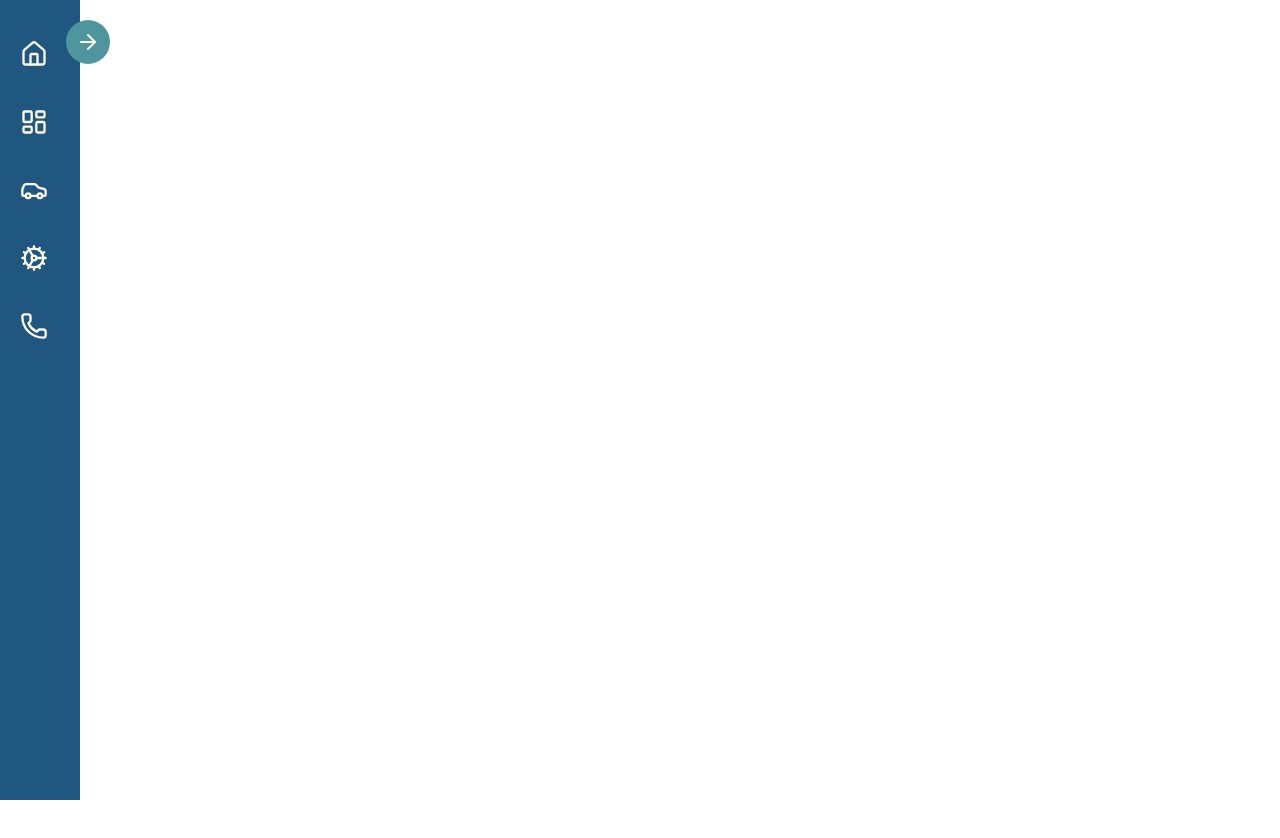
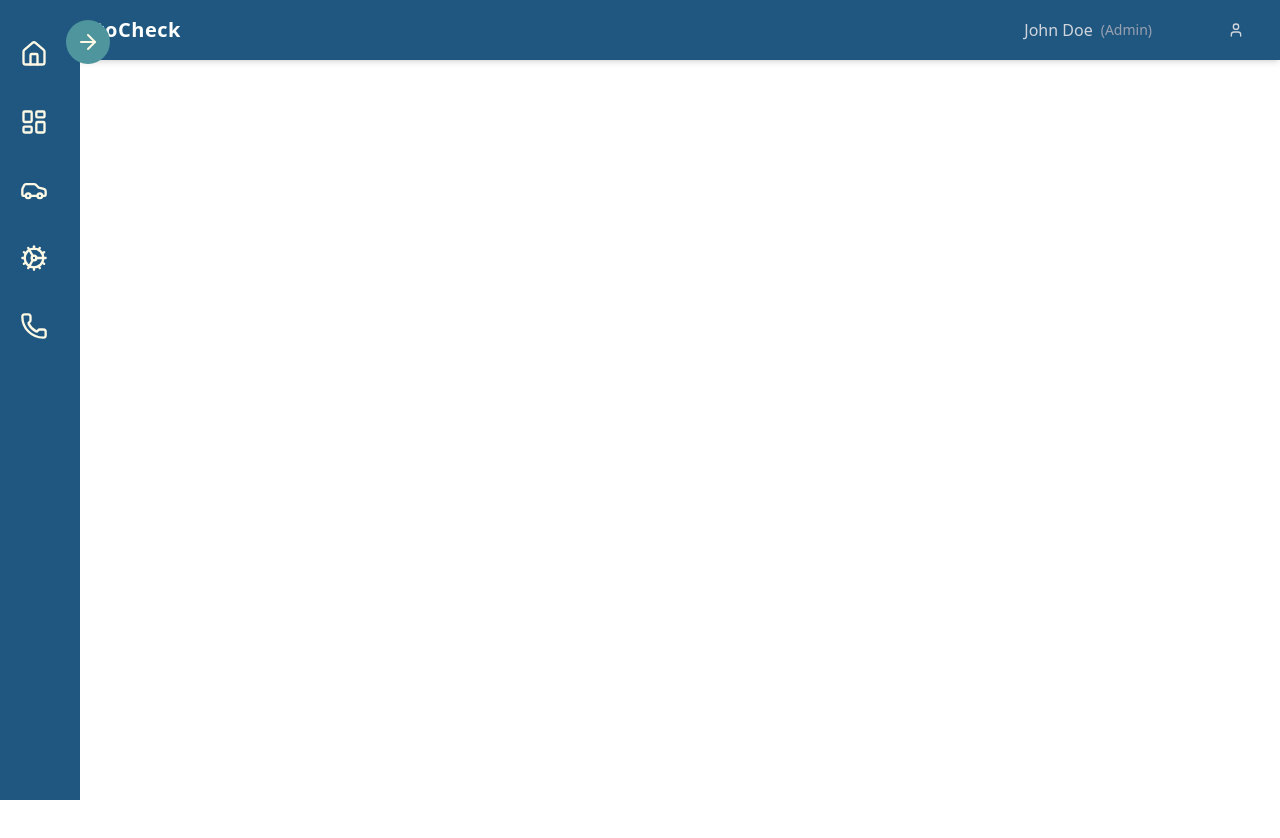
Before and after one commit to Isu12/auto-check-frontend, a Next.js app: page / in a window 1280 px wide. Shown: the top 838 px of the page. Built offline with nearby package versions, Linux system fonts and the light colour scheme; grey boxes are pictures that could not be loaded.

Commit message:
Make Header

```diff
--- a/src/Components/header/header.tsx
+++ b/src/Components/header/header.tsx
@@ -1,64 +1,34 @@
+import React from "react";
+import { User, Settings } from "lucide-react"; // Icons for user and settings
+import { Button } from "../ui/button";
 
-"use client";
+const Header: React.FC = () => {
+  return (
+    <header className="text-white py-3 px-6 shadow-md flex items-center justify-between fixed top-0 left-0 right-0 z-10"
+    style={{ backgroundColor: "#205781" }}>
+      {/* Logo on the left */}
+      <div className="flex items-center gap-3">
+        <img src="/logo.png" alt="System Logo" className="w-8 h-8" /> {/* Logo path updated */}
+        <h2 className="text-xl font-semibold tracking-wide">AutoCheck</h2>
+      </div>
 
-import React, { useState } from "react";
-import Link from "next/link";
-import { cn } from "@/lib/utils"; // Adjust this import as per your setup
-import { ArrowLeft, ArrowRight, House, Car, Phone, Cog, LayoutDashboard} from "lucide-react"; // Import the icons from Lucide
-import styles from "./side-nav.module.css"; // Import the updated CSS Module
+      {/* Clean middle space */}
+      <div className="flex-1"></div> {/* This takes up the middle space */}
 
-const Sidebar = () => {
-  const [isOpen, setIsOpen] = useState(false); // Start with sidebar partially open
-
-  const toggleSidebar = () => {
-    setIsOpen(!isOpen);
-  };
-
-  return (
-    <div className={cn(styles.sidebar, isOpen ? styles.open : styles.closed)}>
-      <button onClick={toggleSidebar} className={styles.sidebarToggle}>
-        {isOpen ? <ArrowLeft /> : <ArrowRight />} {/* Use Lucide icons for toggle */}
-      </button>
-
-      <nav className={styles.sidebarNav}>
-        <ul>
-          <li>
-            <Link href="/" className={styles.sidebarItem}>
-              <span className={styles.icon}><House size={28} /></span> {/* Only show icon initially */}
-              {isOpen && <span className={styles.itemName}>Home</span>} {/* Show name when expanded */}
-            </Link>
-          </li>
-          <li>
-            <Link href="/contact" className={styles.sidebarItem}>
-              <span className={styles.icon}><LayoutDashboard size={28} /></span> {/* Only show icon initially */}
-              {isOpen && <span className={styles.itemName}>Dashboard</span>} {/* Show name when expanded */}
-            </Link>
-          </li>
-          <li>
-            <Link href="/about" className={styles.sidebarItem}>
-              <span className={styles.icon}><Car size={28} /></span> {/* Only show icon initially */}
-              {isOpen && <span className={styles.itemName}>Vehicles</span>} {/* Show name when expanded */}
-            </Link>
-          </li>
-          <li>
-            <Link href="/services" className={styles.sidebarItem}>
-              <span className={styles.icon}><Cog size={28} /></span> {/* Only show icon initially */}
-              {isOpen && <span className={styles.itemName}>Service Centers</span>} {/* Show name when expanded */}
-            </Link>
-          </li>
-          <li>
-            <Link href="/contact" className={styles.sidebarItem}>
-              <span className={styles.icon}><Phone size={28} /></span> {/* Only show icon initially */}
-              {isOpen && <span className={styles.itemName}>Contact</span>} {/* Show name when expanded */}
-            </Link>
-          </li>
-
-
-
-        </ul>
-      </nav>
-    </div>
+      {/* User details and actions on the right */}
+      <div className="flex items-center gap-4">
+        <div className="flex items-center gap-2">
+          <span className="text-gray-300">John Doe</span> {/* User name */}
+          <span className="text-gray-400 text-sm">(Admin)</span> {/* User role */}
+        </div>
+        <Button variant="ghost">
+        </Button>
+        <Button variant="ghost">
+          <User className="w-5 h-5 text-gray-300 hover:text-white" />
+        </Button>
+      </div>
+    </header>
   );
 };
 
-export default Sidebar;
+export default Header;
--- a/src/app/ServiceStation/Component/ServiceStationTable.tsx
+++ b/src/app/ServiceStation/Component/ServiceStationTable.tsx
@@ -13,6 +13,7 @@ import {
 } from "ag-grid-community";
 import { StationInfoInterface } from "./Types/ServiceStation.Interface";
 import { Trash2 } from "lucide-react";
+
 
 
 ModuleRegistry.registerModules([
--- a/src/app/ServiceStation/Service/page.tsx
+++ b/src/app/ServiceStation/Service/page.tsx
@@ -16,7 +16,7 @@ export default function Home() {
                         align-items-center min-vh-100">
             <div className="col-md-7">
               <h2 className="text-center mb-4">
-                Add Service Record
+                Add Service Station
               </h2>
               <ServiceStationForm />
             </div>
--- a/src/app/layout.tsx
+++ b/src/app/layout.tsx
@@ -29,7 +29,7 @@ export default function RootLayout({
       <body className={`${geistSans.variable} ${geistMono.variable} antialiased`}>
         <div className="flex relative">
           <Sidebar /> {/* Sidebar on the left */}
-          {/* <Header /> */}
+          <Header/>
           <main className="flex-1 p-4 transition-all duration-200 ml-[100px] md:ml-[100px] mt-[120px]">
             {/* Add margin-top to offset header */}
             {children}
```
Also changed, not shown: src/Images/car.png (added).
